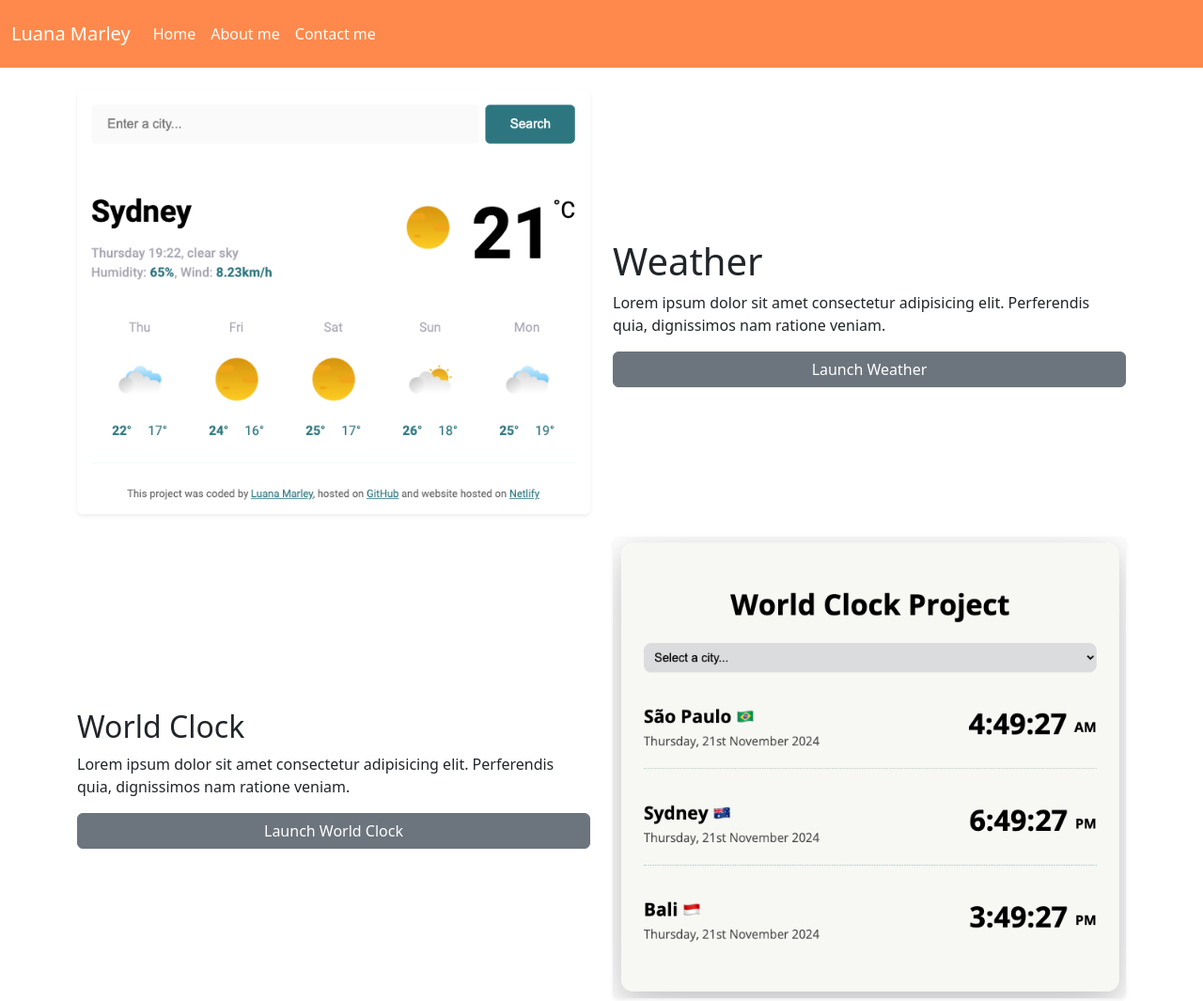
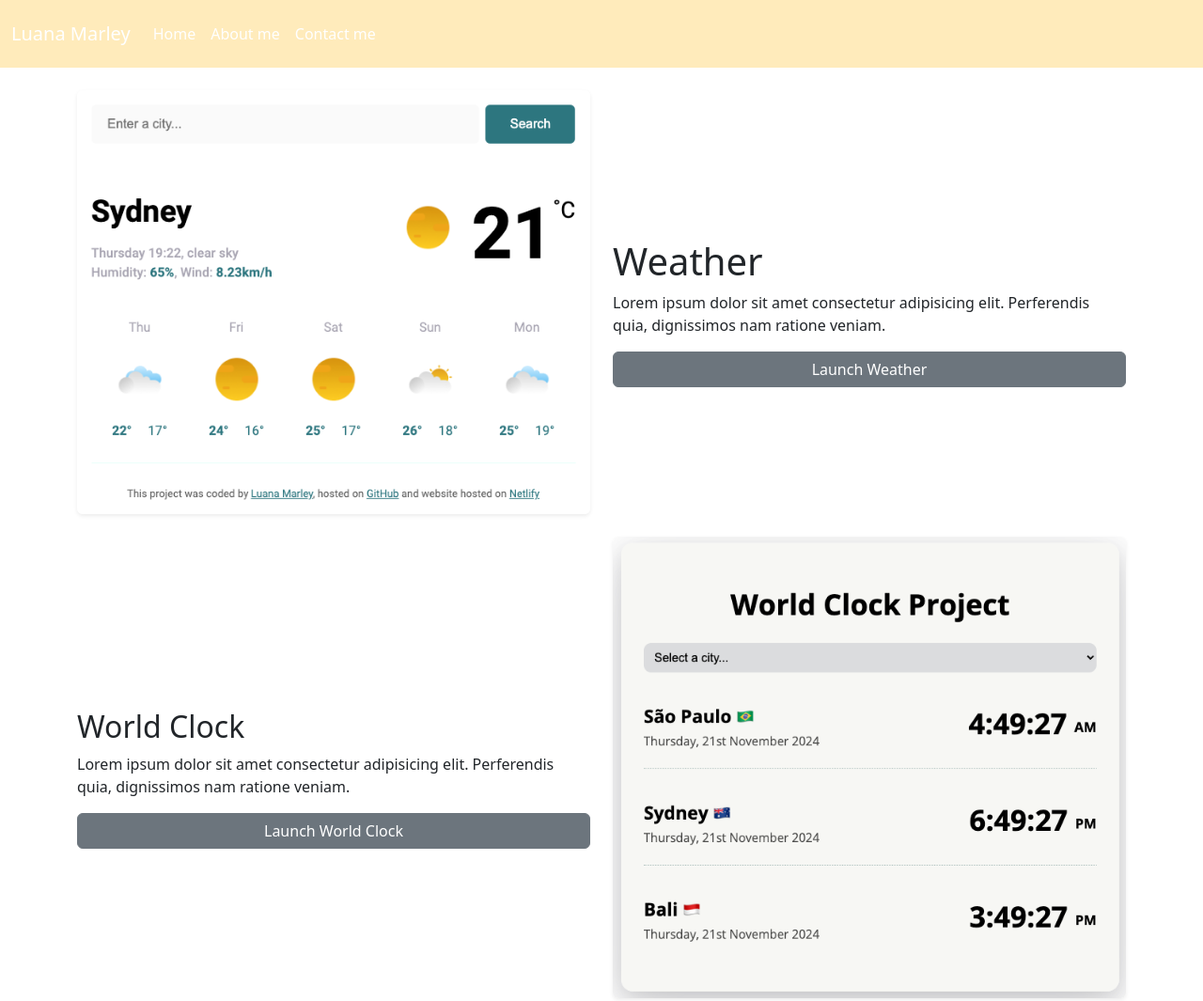
Before and after one commit to conectomarley/oneportfolio, a plain HTML site: page projects.html in a window 1280 px wide. Shown: the top 1065 px of the page at 94% size. Drawn offline with nearby package versions, Linux system fonts and the light colour scheme.

Commit message:
Update projects.html

```diff
--- a/projects.html
+++ b/projects.html
@@ -20,7 +20,7 @@
   <body>
     <nav
       class="navbar navbar-expand-lg fixed-top py-3"
-      style="background-color: #ff894c"
+      style="background-color: #ffebbb"
     >
       <div class="container-fluid">
         <a class="navbar-brand text-white" href="#">Luana Marley</a>
```
